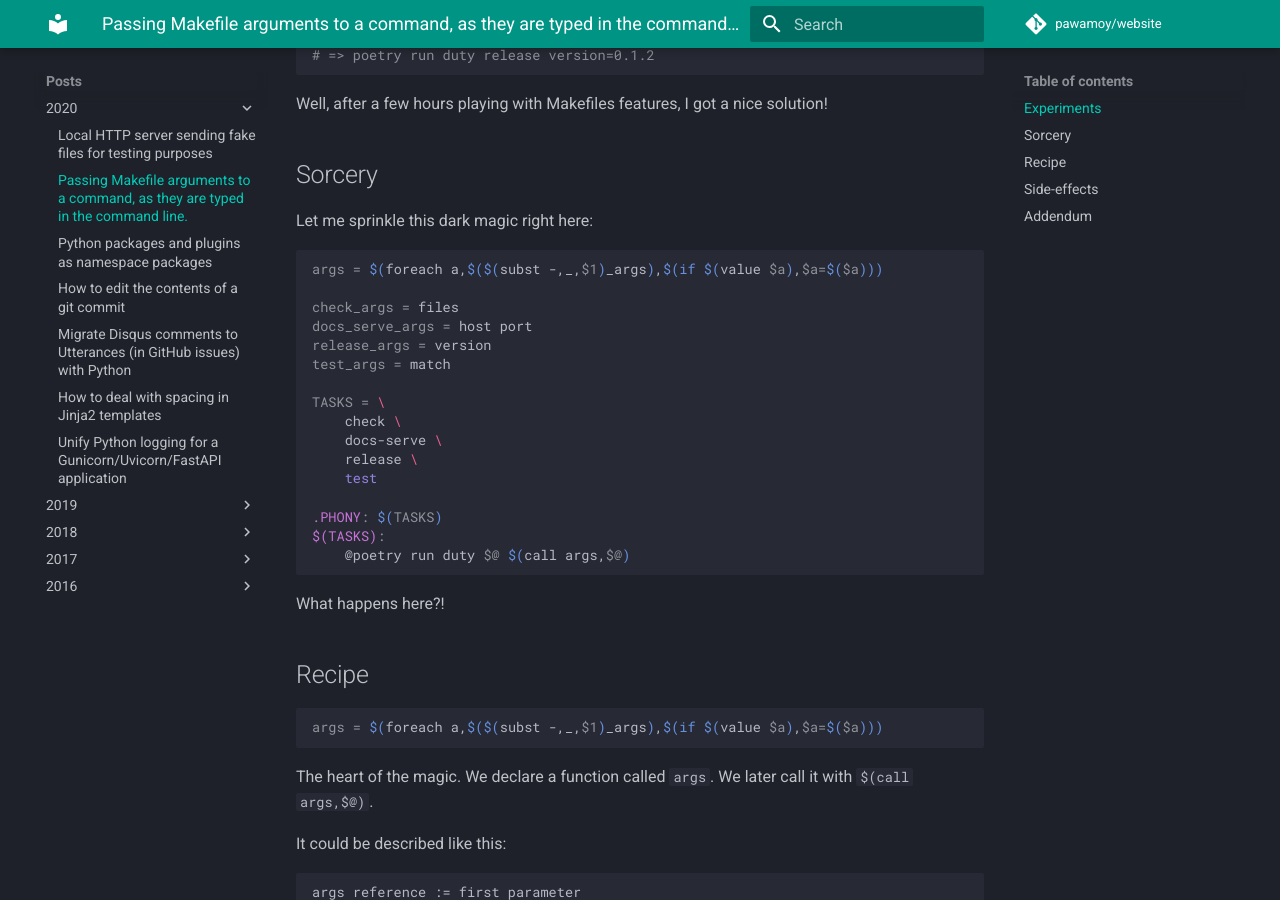
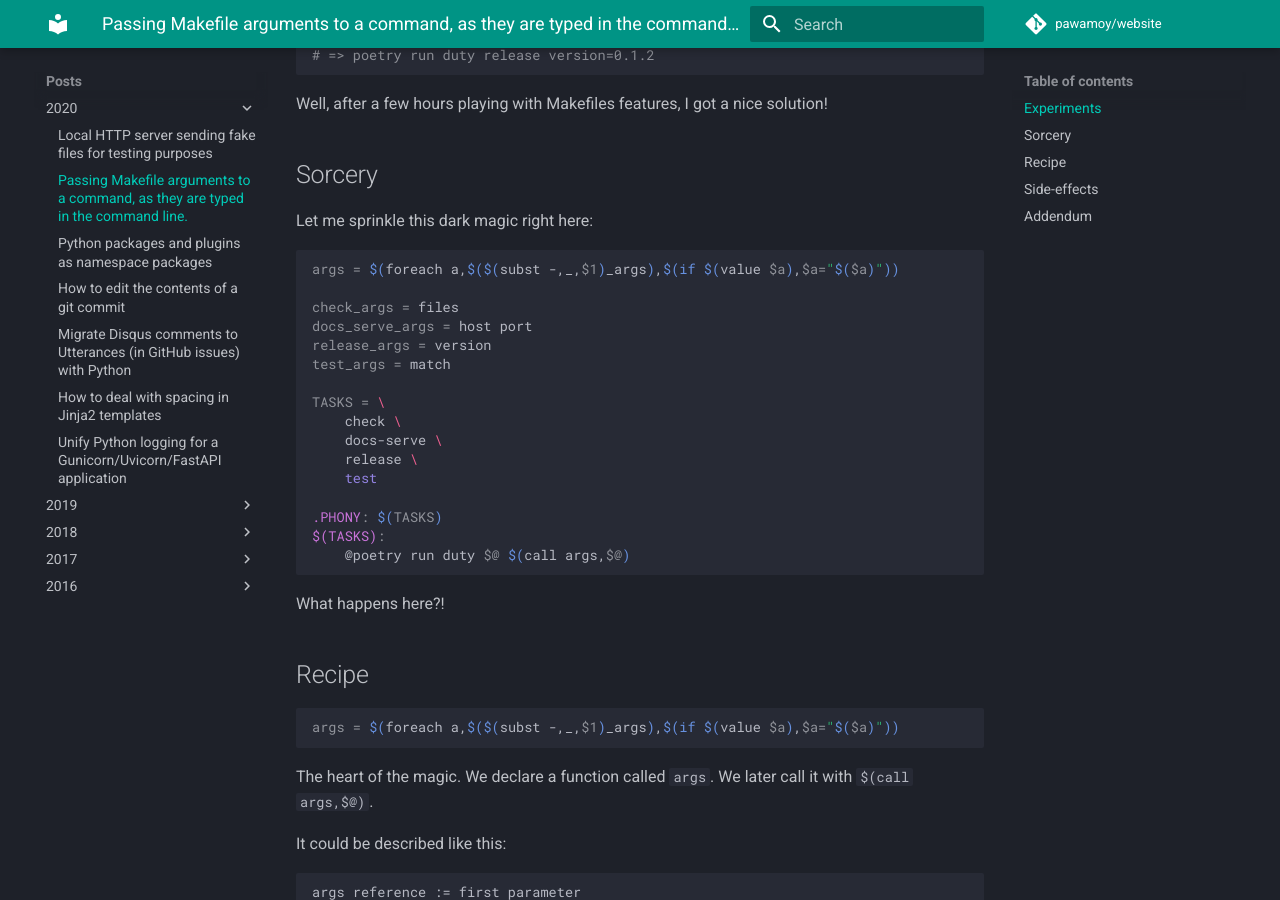
Before and after one commit to pawamoy/website, an MkDocs documentation site: the page built from docs/posts/pass-makefile-args-as-typed-in-command-line.md, in a window 1280 px wide and 900 px high, scrolled down 1327 px. Built offline with MkDocs 1.6.1 and Material for MkDocs 9.7.7, drawn with Linux system fonts in a browser that asks for light colours; comment, search, counter and statistics services are not loaded.

````diff
--- a/docs/posts/pass-makefile-args-as-typed-in-command-line.md
+++ b/docs/posts/pass-makefile-args-as-typed-in-command-line.md
@@ -83,7 +83,7 @@ I got a nice solution!
 Let me sprinkle this dark magic right here:
 
 ```Makefile
-args = $(foreach a,$($(subst -,_,$1)_args),$(if $(value $a),$a=$($a)))
+args = $(foreach a,$($(subst -,_,$1)_args),$(if $(value $a),$a="$($a)"))
 
 check_args = files
 docs_serve_args = host port
@@ -106,7 +106,7 @@ What happens here?!
 ## Recipe
 
 ```Makefile
-args = $(foreach a,$($(subst -,_,$1)_args),$(if $(value $a),$a=$($a)))
+args = $(foreach a,$($(subst -,_,$1)_args),$(if $(value $a),$a="$($a)"))
 ```
 
 The heart of the magic. We declare a function called `args`.
@@ -173,7 +173,7 @@ because you cannot have arguments with the same name for different commands.
 Or at least, you could not use these commands and arguments at the same time.
 
 ```Makefile
-args = $(foreach a,$($(subst -,_,$1)_args),$(if $(value $a),$a=$($a)))
+args = $(foreach a,$($(subst -,_,$1)_args),$(if $(value $a),$a="$($a)"))
 
 rule1_args = version
 rule2_args = version name
````
